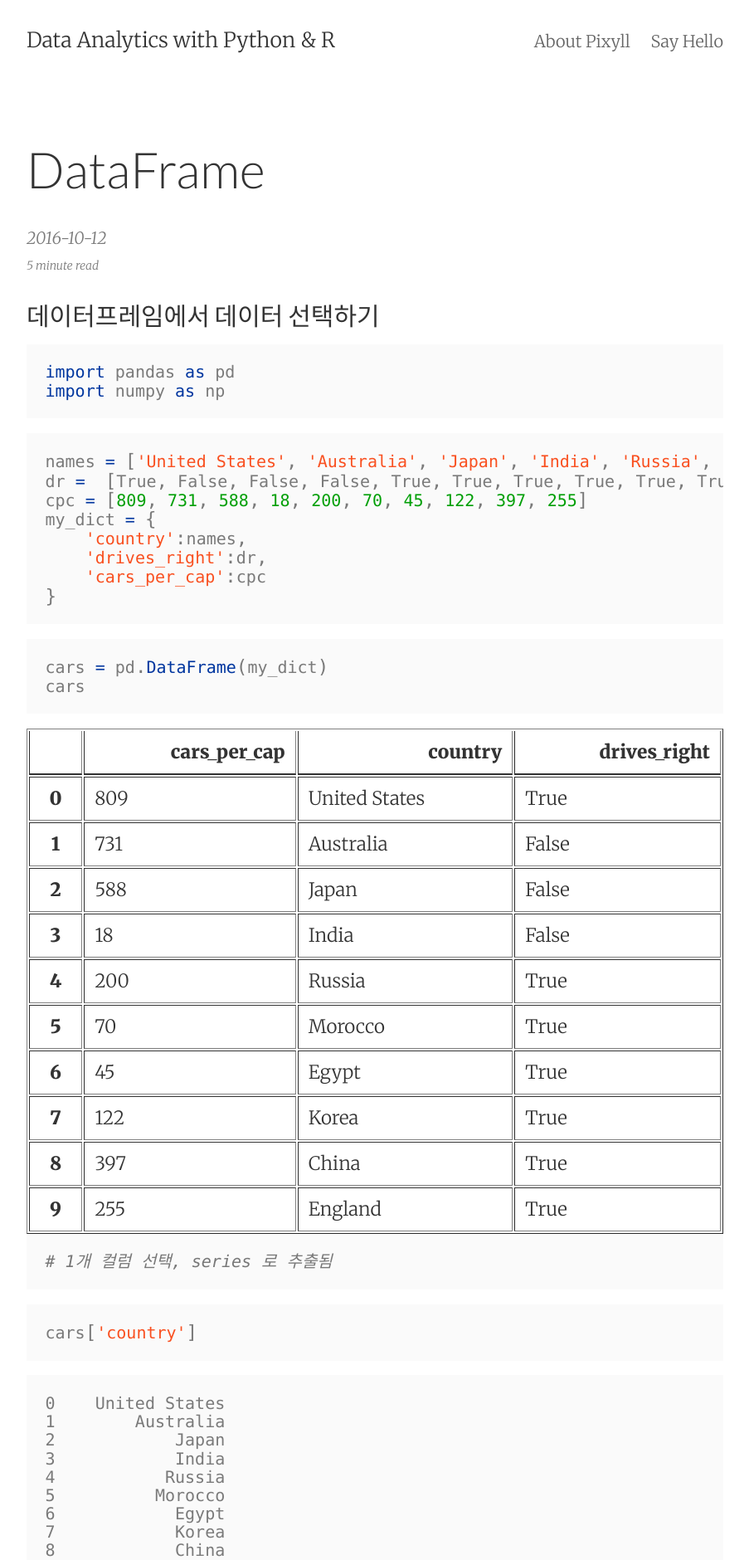
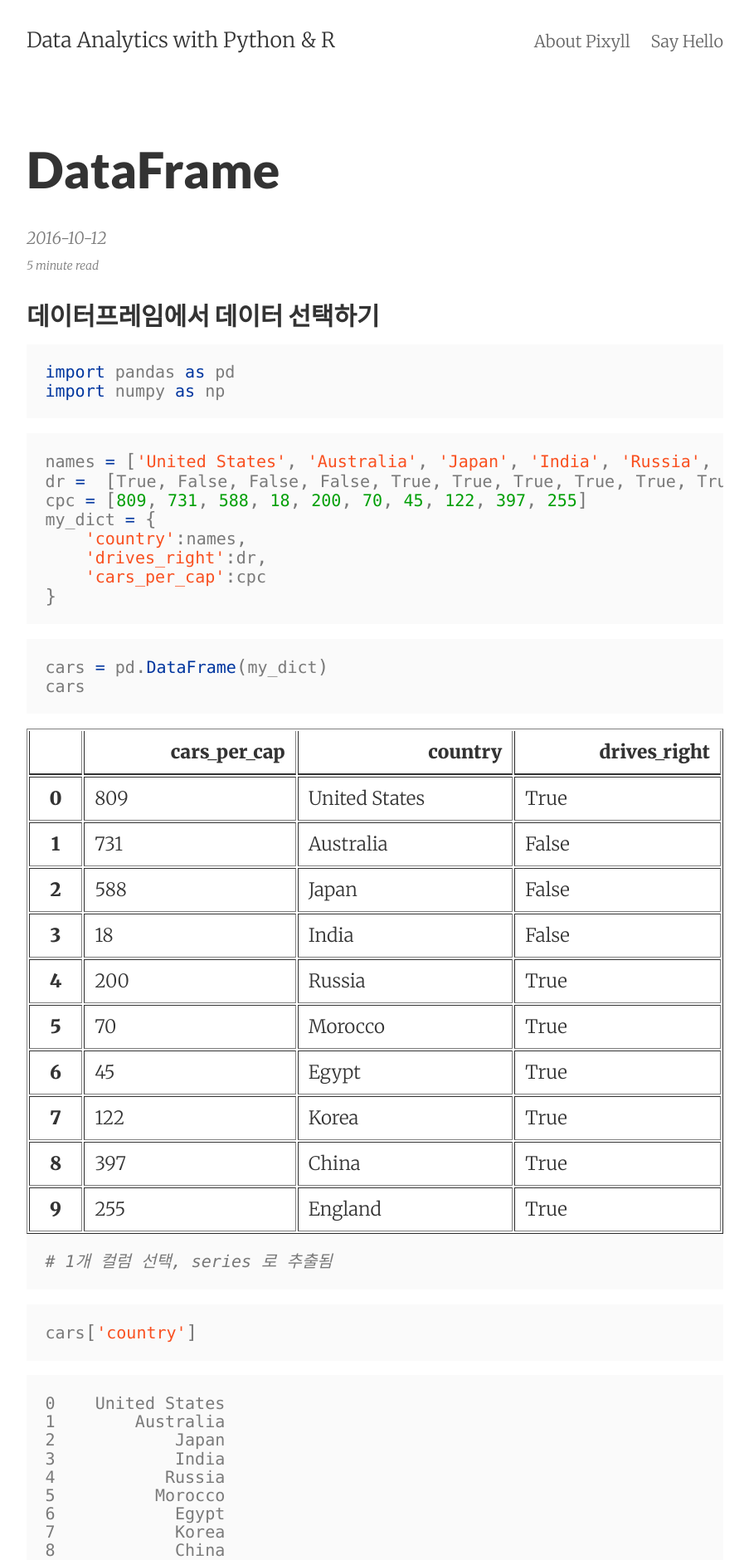
Before and after one commit to woosa7/woosa7.github.io, a Jekyll site: the page built from _posts/2016-10-12-pandas02.md, in a window 1280 px wide. Shown: the top 1880 px of the page at 83% size, without its empty margins (188-1091 px from the left). Built offline with Jekyll 4.4.1, drawn with Linux system fonts in a browser that asks for light colours.

Commit message:
change settings

```diff
--- a/_sass/_variables.scss
+++ b/_sass/_variables.scss
@@ -4,7 +4,7 @@ $bold-font-weight: bold !default;
 $font-family: 'Merriweather', 'PT Serif', Georgia, 'Times New Roman', serif !default;
 $line-height: 1.5 !default;
 $heading-font-family: 'Lato', 'Helvetica Neue', Helvetica, sans-serif !default;
-$heading-font-weight: 500 !default;
+$heading-font-weight: 900 !default;
 $heading-line-height: 1.25 !default;
 $monospace-font-family: 'Source Code Pro', Consolas, monospace !default;
 $h1: 2.998rem !default;
```
